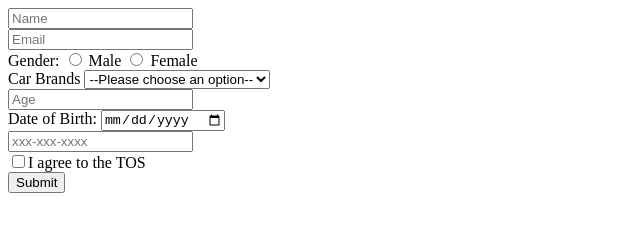
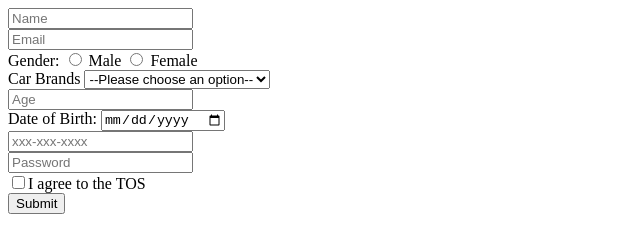
Before and after one commit to acciojob/signup-form-car-Luffy6441, a website: page main.html in a window 1280 px wide. Shown: the whole page, without its empty margins (0-640 px from the left). Drawn offline with Linux system fonts and the light colour scheme.

Commit message:
created a submission

```diff
--- a/main.html
+++ b/main.html
@@ -65,6 +65,12 @@
 		</div>
 
 		<div>
+			<label for="password">
+				<input type="password" id="password" placeholder="Password" required>
+			</label>
+		</div>
+
+		<div>
 			<label for="tos">
 				<input type="checkbox" id="tos" required>I agree to the TOS
 			</label>
```
